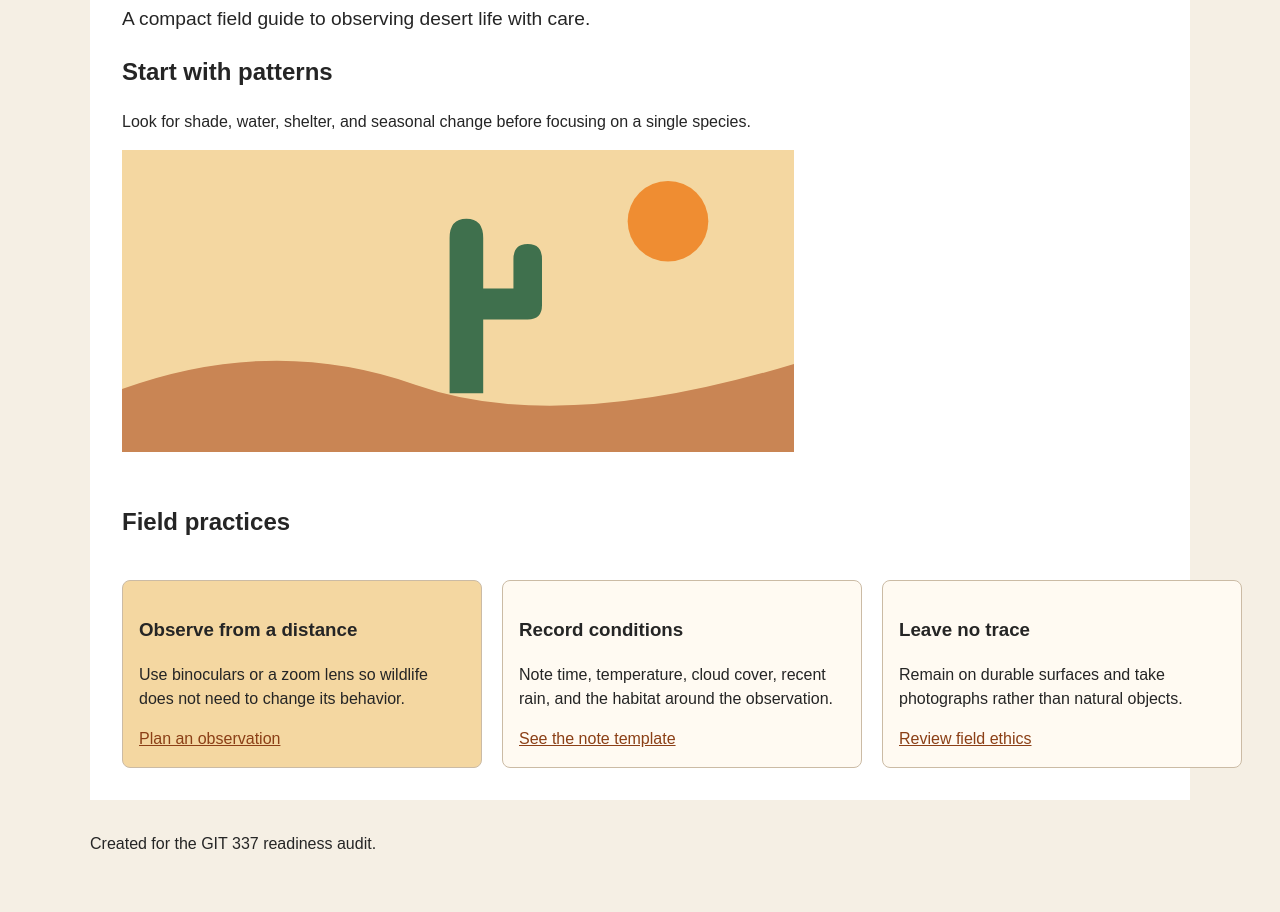
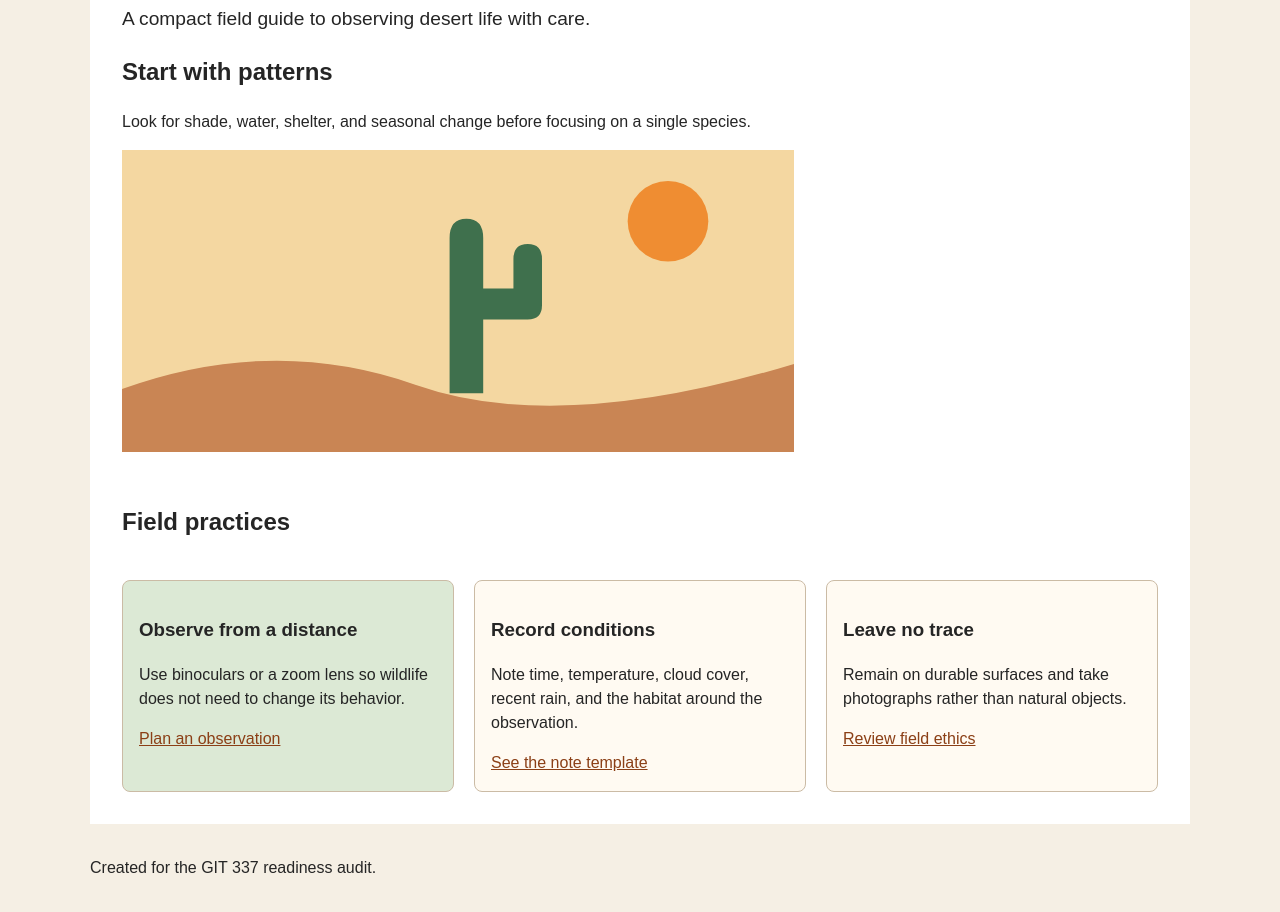
Before and after one commit to Alec-Johnson22/mod-0-multipage-site-repair_alec-johnson, a plain HTML site: page index.html in a window 1280 px wide. Shown: the part 182-1094 px from the top of the page. Drawn offline with Linux system fonts and the light colour scheme.

Commit message:
CSS errors fixed
All CSS errors have been fixed and responsiveness to all screen sizes has been added. Specifically, I:
-ensured visuals for keyboard users
-fixed overflow issues
-made the grid responsive
-used reusable selectors that aren't too highly specific
-corrected the viewport width for the media query

```diff
--- a/css/styles.css
+++ b/css/styles.css
@@ -15,13 +15,14 @@ a {
 }
 
 a:focus {
-  outline: none;
+  outline: 2px solid #8b3f16;
 }
 
 .site-header,
 main,
 footer {
-  width: 1100px;
+  width: 100%;
+  max-width: 1100px;
   margin-inline: auto;
 }
 
@@ -66,7 +67,7 @@ main {
 
 .cards {
   display: grid;
-  grid-template-columns: repeat(3, 360px);
+  grid-template-columns: repeat(auto-fit, minmax(min(100%, 250px), 1fr));
   gap: 1.25rem;
   margin-top: 2rem;
 }
@@ -82,8 +83,11 @@ main {
   background: #fffaf2;
 }
 
-#featured-card {
-  background: #f4d7a1;
+.card_featured {
+  padding: 1rem;
+  border: 1px solid #cbbba5;
+  border-radius: .5rem;
+  background: #fffaf2;
 }
 
 .featured {
@@ -103,13 +107,8 @@ footer {
   padding-block: 1rem 2rem;
 }
 
-@media (min-width: 700px) and (max-width: 500px) {
-  .site-header {
-    flex-direction: column;
-    align-items: flex-start;
-  }
-
+@media (min-width: 600px) {
   .cards {
-    grid-template-columns: 1fr;
+    grid-template-columns: 1fr 1fr 1fr;
   }
 }
--- a/index.html
+++ b/index.html
@@ -31,16 +31,19 @@
 
 		<section class="cards" aria-labelledby="field-practices">
 			<h2 id="field-practices">Field practices</h2>
-        <article class="card featured" id="featured-card">
+
+			<article class="card_featured featured" id="featured-card">
 			<h3>Observe from a distance</h3>
 			<p>Use binoculars or a zoom lens so wildlife does not need to change its behavior.</p>
 			<a href="pages/resources.html">Plan an observation</a>
 			</article>
+
 			<article class="card">
 			<h3>Record conditions</h3>
 			<p>Note time, temperature, cloud cover, recent rain, and the habitat around the observation.</p>
 			<a href="pages/resources.html#notes">See the note template</a>
 			</article>
+
 			<article class="card">
 			<h3>Leave no trace</h3>
 			<p>Remain on durable surfaces and take photographs rather than natural objects.</p>
```
Lines whose indentation alone changed are shown as unchanged.
